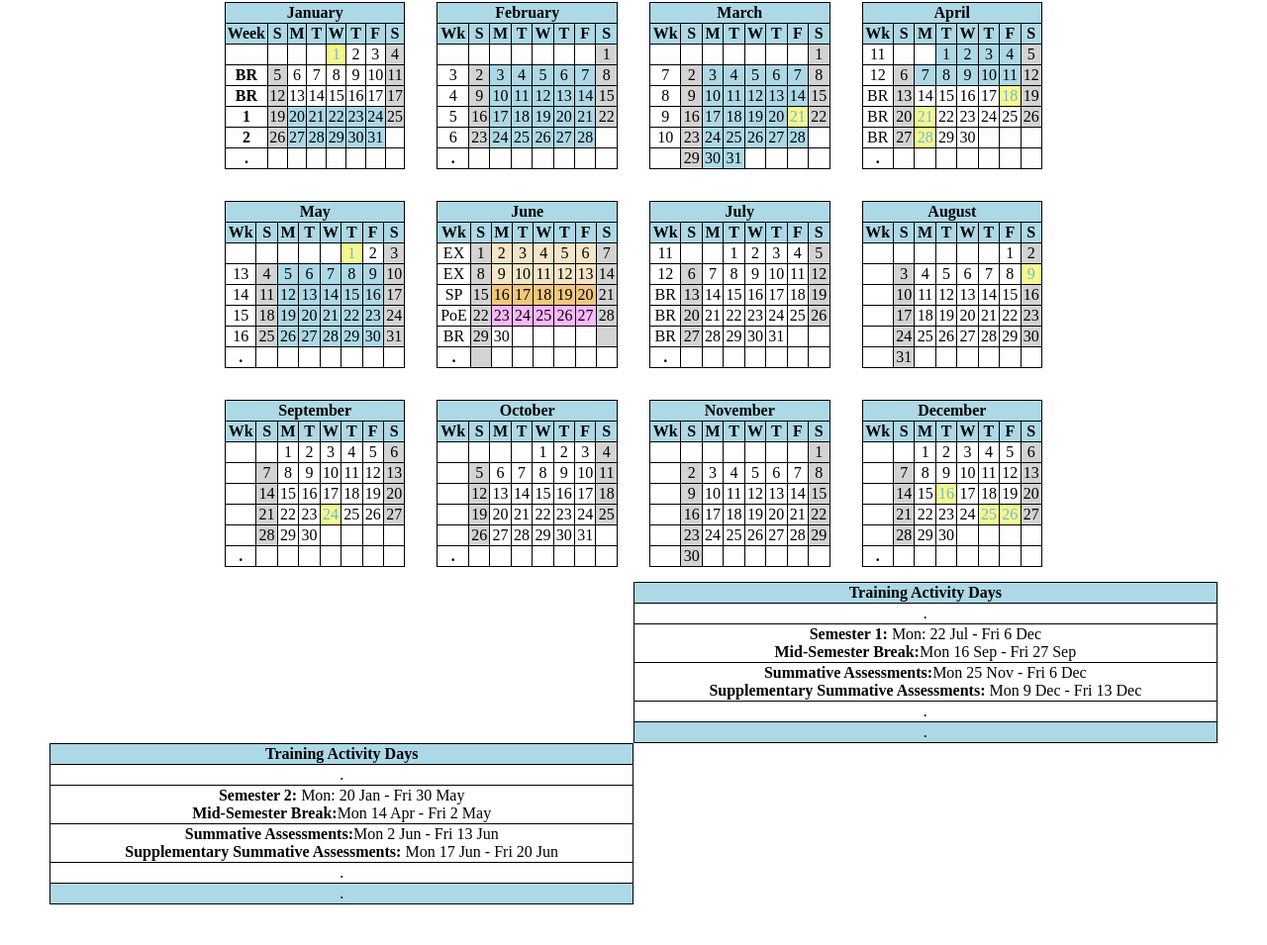
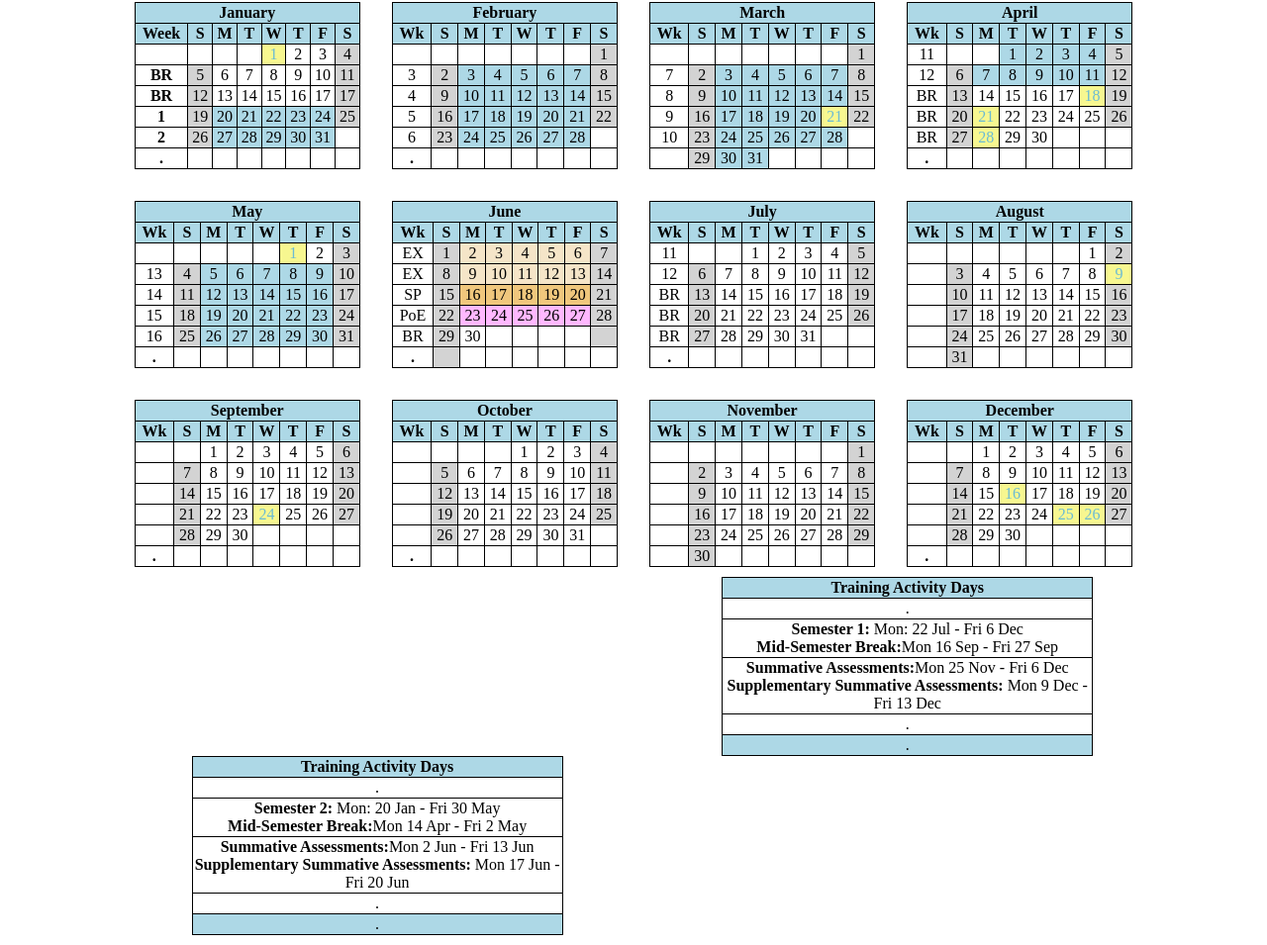
Before and after one commit to tshiamonx/table-1, a plain HTML site: page index.html in a window 1280 px wide. Shown: the part 86-1041 px from the top of the page at 99% size. Before the commit the page ends 1015 px from the top, so only its background shows below. Drawn offline with Linux system fonts and the light colour scheme.

Commit message:
other methods are tiring

```diff
--- a/main.css
+++ b/main.css
@@ -1,5 +1,4 @@
 body {
-  /*background-color: black;*/
   display: grid;
   justify-content: center;
   align-items: center;
@@ -11,9 +10,8 @@ body {
 }
 
 .calender {
-  /*background-color: tomato;*/
   display: grid;
-  grid-template-columns: repeat(4, 20%);
+  grid-template-columns: repeat(4, 25%);
   gap: 2rem;
   place-content: center;
 }
@@ -58,10 +56,13 @@ td {
 .poe {
   background-color: rgb(255, 184, 255);
 }
-
 .start {
   display: grid;
-  grid-template-columns: repeat(2, 66.8%);
-  justify-content: center;
-  margin: 15px;
+  grid-template-columns: repeat(2, 60%);
+  margin: 10px;
 }
+.last {
+  border-collapse: collapse;
+  width: 70%;
+  margin-right: 5px;
+}
```
